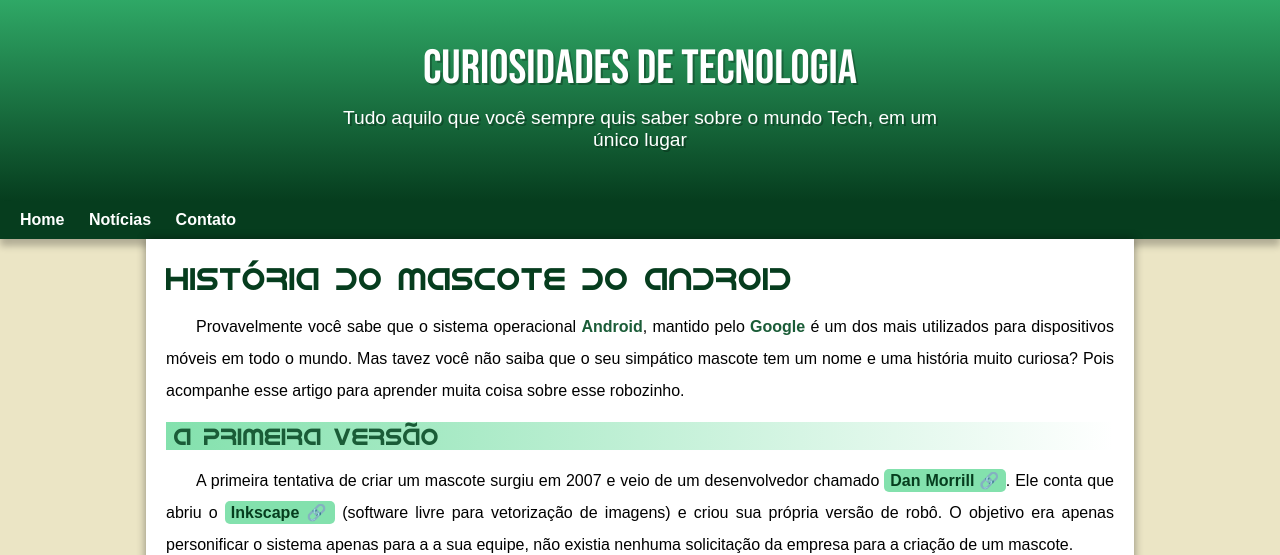
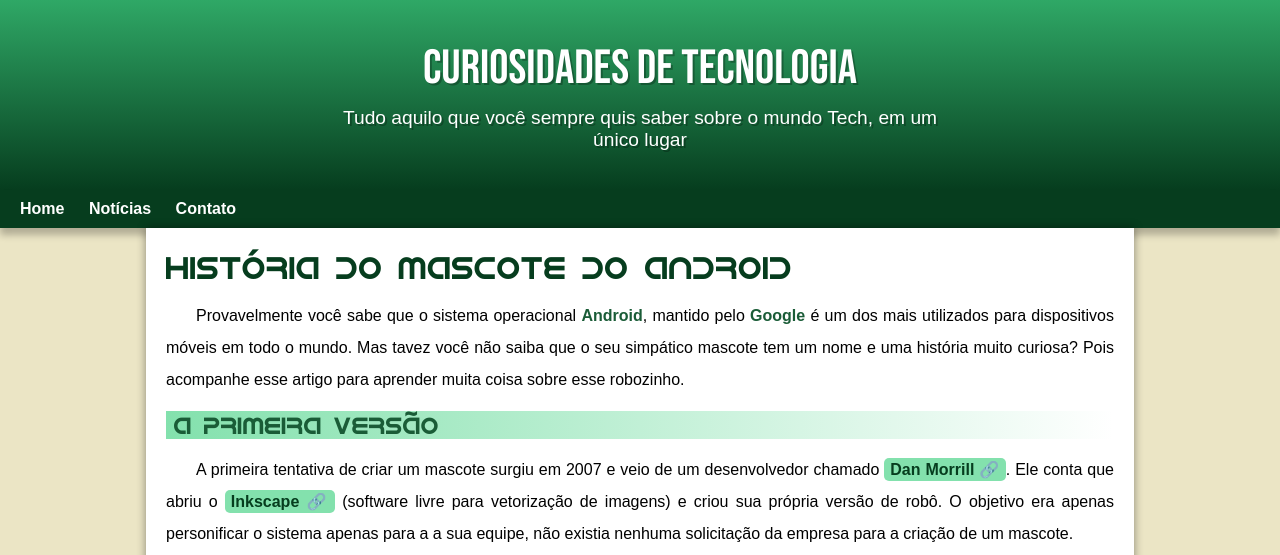
Before and after one commit to EnriqueMK/projeto-android, a plain HTML site: page index.html in a window 1280 px wide. Shown: the top 555 px of the page. Drawn offline with Linux system fonts and the light colour scheme.

Commit message:
Update style.css

```diff
--- a/estilo/style.css
+++ b/estilo/style.css
@@ -60,7 +60,7 @@ header > p {
     font-size: 1.2em;
     color: white;
     max-width: 600px;
-    padding: 0px 10px 50px 10px;
+    padding: 0px 10px 30px 10px;
     margin: auto;
     text-shadow: 2px 2px 0px rgba(0, 0, 0, 0.267);
 }
```
